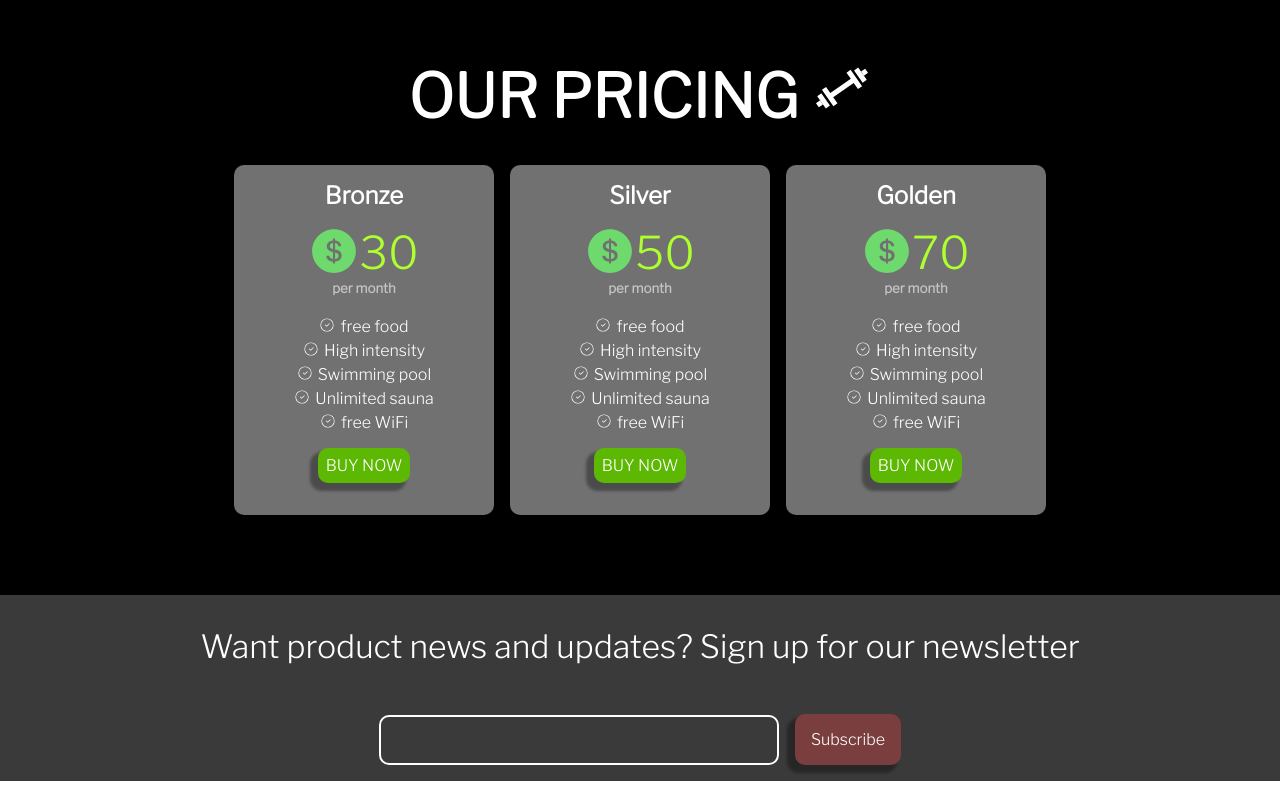
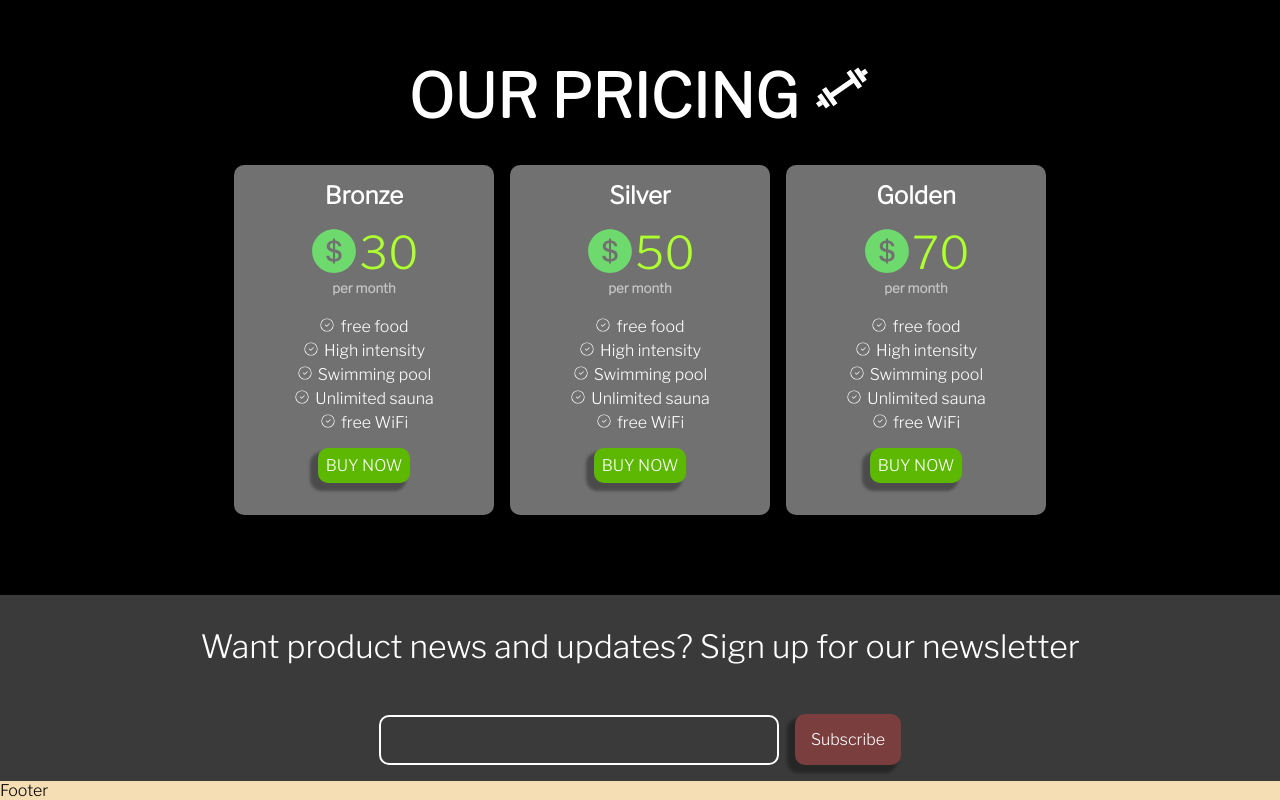
Before and after one commit to Swapnilrupakhetee/gym-website, a React (Create React App) app: page / in a window 1280 px wide. Shown: the part 1389-2189 px from the top of the page. Built offline with nearby package versions, Linux system fonts and the light colour scheme.

Commit message:
created-footer

```diff
--- a/src/App.js
+++ b/src/App.js
@@ -1,6 +1,7 @@
 
 import './App.css';
 import About from './components/About';
+import Footer from './components/Footer';
 import Herosection from './components/Herosection.jsx/Herosection';
 import Newsletter from './components/Newsletter';
 import Price from './components/Price';
@@ -13,6 +14,7 @@ function App() {
       <About/>
       <Price/>
       <Newsletter/>
+      <Footer/>
     </div>
   );
 }
--- a/src/components/Footer.css
+++ b/src/components/Footer.css
@@ -1,3 +1,4 @@
 .footer-container{
     background-color: wheat;
+    overflow-x: hidden;
 }
```
